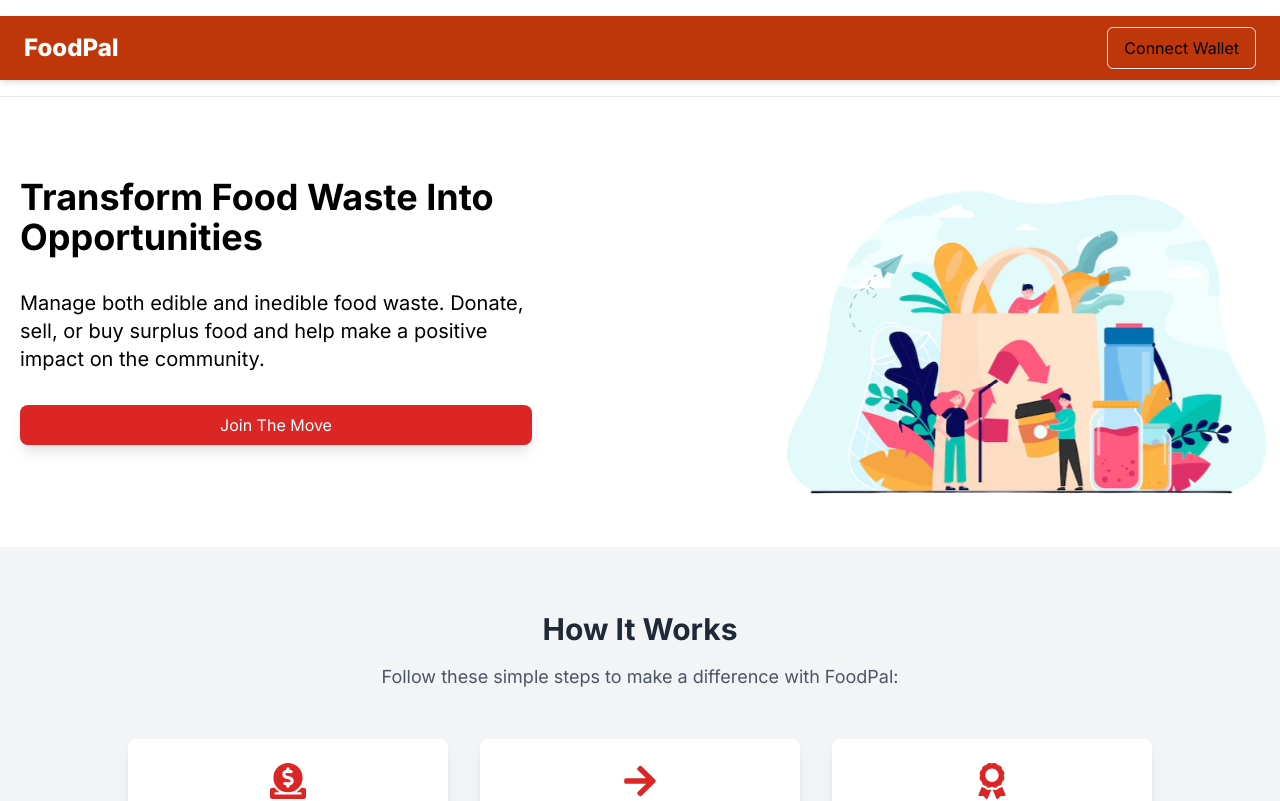
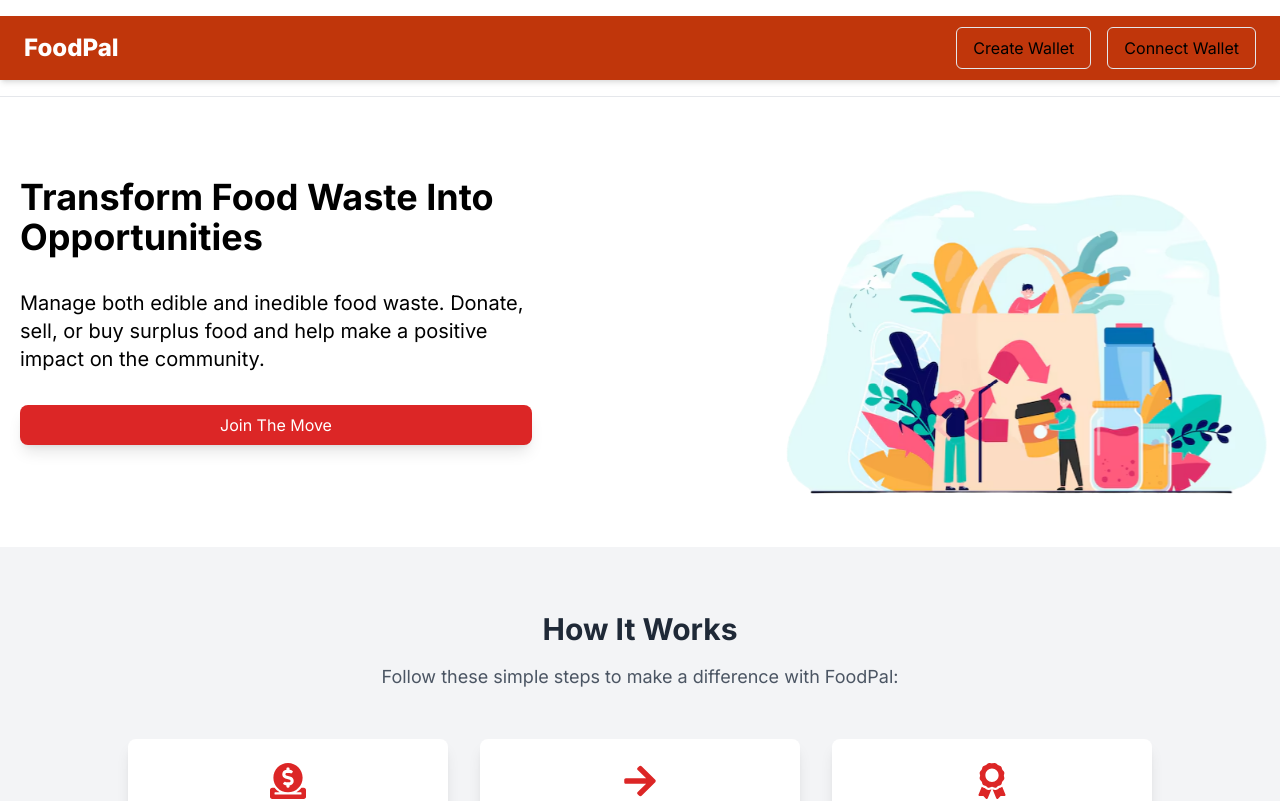
Before and after one commit to KwanJunEr/foodpal_github, a Next.js app: page / in a window 1280 px wide. Shown: the top 801 px of the page. Built offline with nearby package versions, Linux system fonts and the light colour scheme.

Commit message:
Just change a bit off stuff

```diff
--- a/app/contributions/page.jsx
+++ b/app/contributions/page.jsx
@@ -23,7 +23,7 @@ const Contributions = () => {
               <p className="text-lg font-semibold mb-1">
                 Total Estimated Carbon Dioxide Reduced
               </p>
-              <p className="text-2xl font-bold text-[#C0360B]">value</p>
+              <p className="text-2xl font-bold text-[#C0360B]">100 Tons</p>
             </div>
 
             <div className="border-r border-gray-300 h-24"></div>
--- a/components/Create-wallet/CreateWalletModal.jsx
+++ b/components/Create-wallet/CreateWalletModal.jsx
@@ -15,7 +15,7 @@ const CreateWalletModal = ({ onSubmit, onClose }) => {
   return (
     <div className="fixed inset-0 bg-black bg-opacity-70 flex items-center justify-center backdrop-blur-md z-50">
       <div className="bg-white p-8 rounded-lg shadow-lg lg:w-96 w-3/4">
-        <h2 className="text-2xl font-bold mb-8">Create Wallet</h2>
+        <h2 className="text-2xl font-bold mb-8">Connect Wallet</h2>
         <form onSubmit={handleSubmit}>
           <div className="mb-4">
             <label htmlFor="name" className="block mb-2">
--- a/components/LandingPageHeader.jsx
+++ b/components/LandingPageHeader.jsx
@@ -5,7 +5,7 @@ import { motion, AnimatePresence } from "framer-motion";
 import { ToastContainer, toast } from "react-toastify";
 import "react-toastify/dist/ReactToastify.css";
 
-const LandingPageHeader = ({ handleLoggedIn,loggedIn }) => {
+const LandingPageHeader = ({ handleLoggedIn, loggedIn }) => {
   const [isModalOpen, setIsModalOpen] = useState(false);
   const [walletAddress, setWalletAddress] = useState(null);
 
@@ -88,7 +88,17 @@ const LandingPageHeader = ({ handleLoggedIn,loggedIn }) => {
           <h1 className="text-2xl font-extrabold">FoodPal</h1>
         </div>
 
-        <div>
+        <div className="flex items-center gap-4">
+          {/* Create Wallet Button */}
+          <button
+            onClick={openModal}
+
+            className="border rounded-md py-2 px-4 hover:bg-black hover:text-white transition-all duration-300"
+          >
+            Create Wallet
+          </button>
+
+          {/* Connect Wallet Button */}
           <button
             onClick={openModal}
             className="border rounded-md py-2 px-4 hover:bg-black hover:text-white transition-all duration-300"
```
